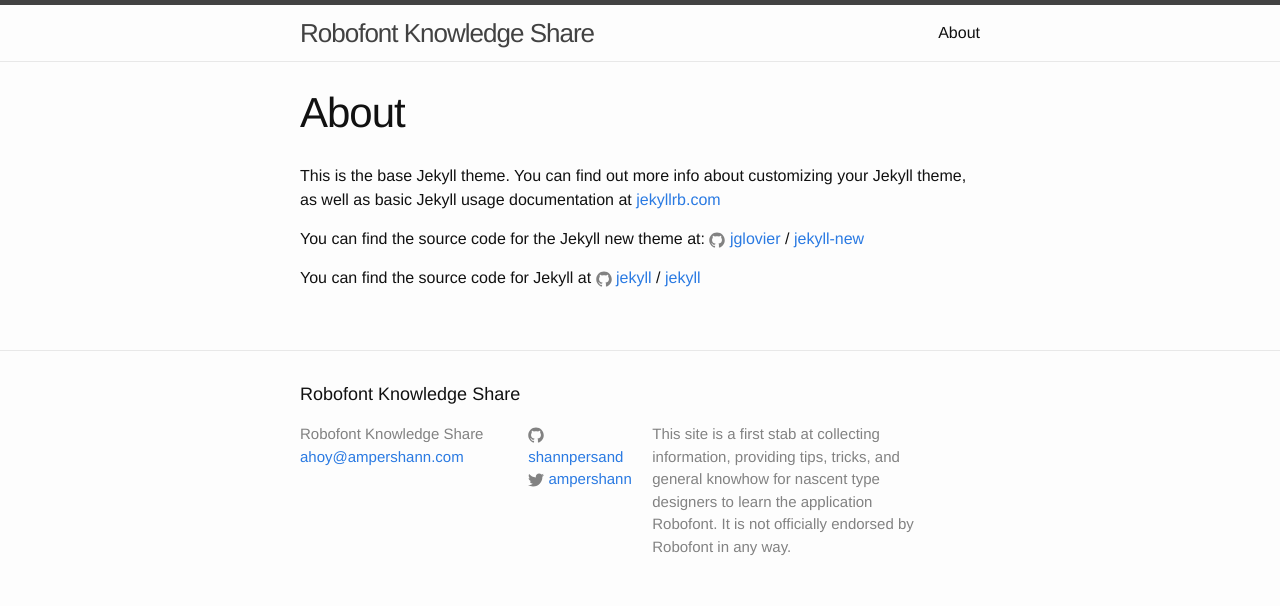
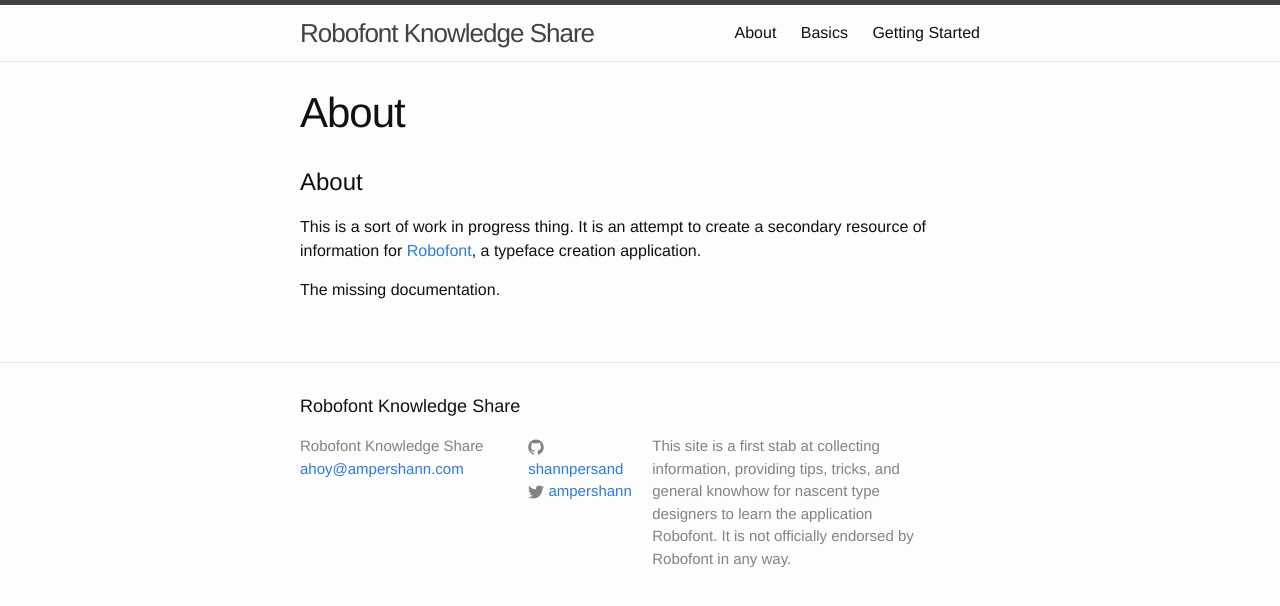
Before and after one commit to shannpersand/robo-know, a Jekyll site: the page built from about.md, in a window 1280 px wide. Shown: the top 606 px of the page. Built offline with Jekyll 4.4.1, drawn with Linux system fonts in a browser that asks for light colours.

```diff
--- a/_config.yml
+++ b/_config.yml
@@ -16,5 +16,12 @@ url: "shannpersand.github.io/robo-know" # the base hostname & protocol for your
 twitter_username: ampershann
 github_username:  shannpersand
 
+# Collections
+collections:
+  - glossary
+  - shortcuts
+  - tutorials
+  - drawing
+
 # Build settings
 markdown: kramdown
--- a/about.md
+++ b/about.md
@@ -3,13 +3,8 @@ layout: page
 title: About
 permalink: /about/
 ---
+# About
 
-This is the base Jekyll theme. You can find out more info about customizing your Jekyll theme, as well as basic Jekyll usage documentation at [jekyllrb.com](http://jekyllrb.com/)
+This is a sort of work in progress thing. It is an attempt to create a secondary resource of information for [Robofont](http://robofont.com/), a typeface creation application.
 
-You can find the source code for the Jekyll new theme at:
-{% include icon-github.html username="jglovier" %} /
-[jekyll-new](https://github.com/jglovier/jekyll-new)
-
-You can find the source code for Jekyll at
-{% include icon-github.html username="jekyll" %} /
-[jekyll](https://github.com/jekyll/jekyll)
+The missing documentation.
```
Also changed, not shown: basics.md (added, +7 -0 lines), getting-started.md (added, +7 -0 lines).
